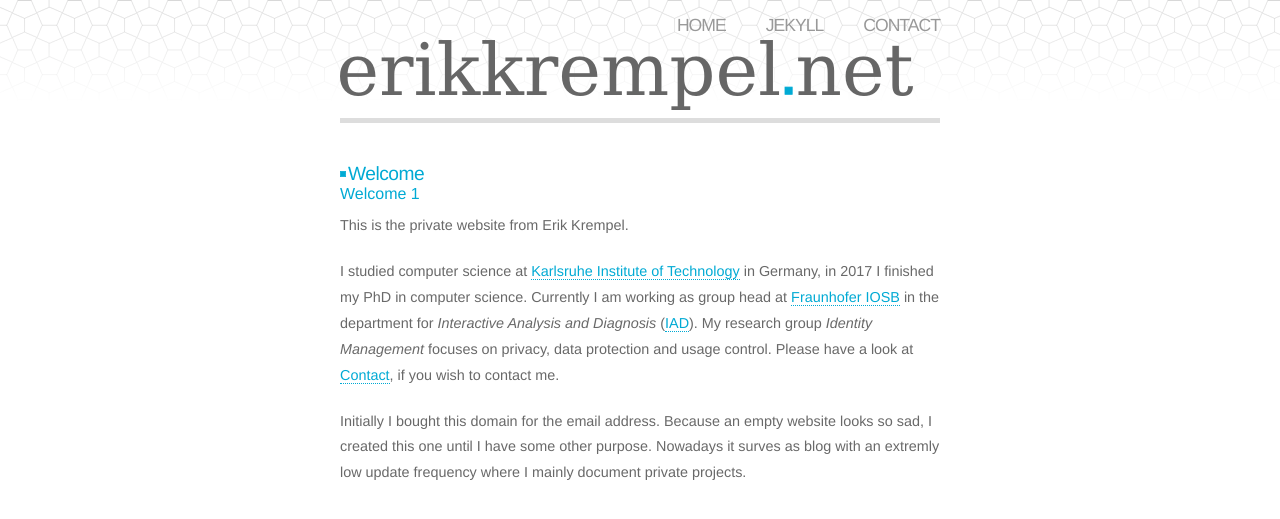
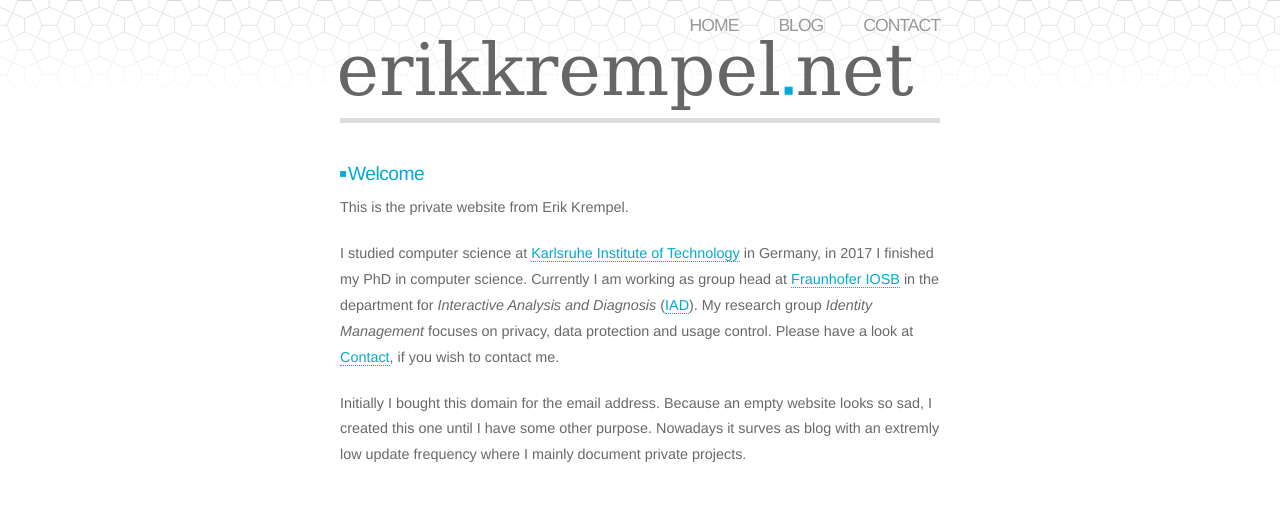
Before and after one commit to ekrempel/ekrempel.github.io, a Jekyll site: the page built from index.markdown, in a window 1280 px wide. Shown: the top 519 px of the page. Built offline with Jekyll 4.4.1, drawn with Linux system fonts in a browser that asks for light colours.

Commit message:
started adding blog entries

```diff
--- a/_includes/navigation.html
+++ b/_includes/navigation.html
@@ -1,7 +1,7 @@
 <div id="nav">
     <ul>
         <li><a href="/">HOME</a></li>
-        <li><a href="/jekyll/">JEKYLL</a></li>
+        <li><a href="/_posts/">BLOG</a></li>
         <li><a href="/contact/">CONTACT</a></li>
     </ul>
 </div>
--- a/jekyll/index.markdown
+++ b/_posts/2014-05-17-jekyll.markdown
@@ -3,8 +3,7 @@ layout: default
 title: Jekyll
 ---
 
-Jekyll
-======
+## Jekyll
 
 Jekyll is a Ruby-based static site generator.  You write your content in Markdown or HTML, deliver a layout and Jekyll generates static HTML.
 
--- a/_posts/2017-10-04-passwordManager.markdown
+++ b/_posts/2017-10-04-passwordManager.markdown
@@ -3,5 +3,4 @@ layout: default
 title: Password Manager
 ---
 
-Password manager for desktop and mobile with 2nd factor
-======
+## Password manager for desktop and mobile with 2nd factor
--- a/index.markdown
+++ b/index.markdown
@@ -4,8 +4,6 @@ title: www.erikkrempel.net
 ---
 
 ## Welcome
-### Welcome 1
-
 
 This is the private website from Erik Krempel.
 
```
